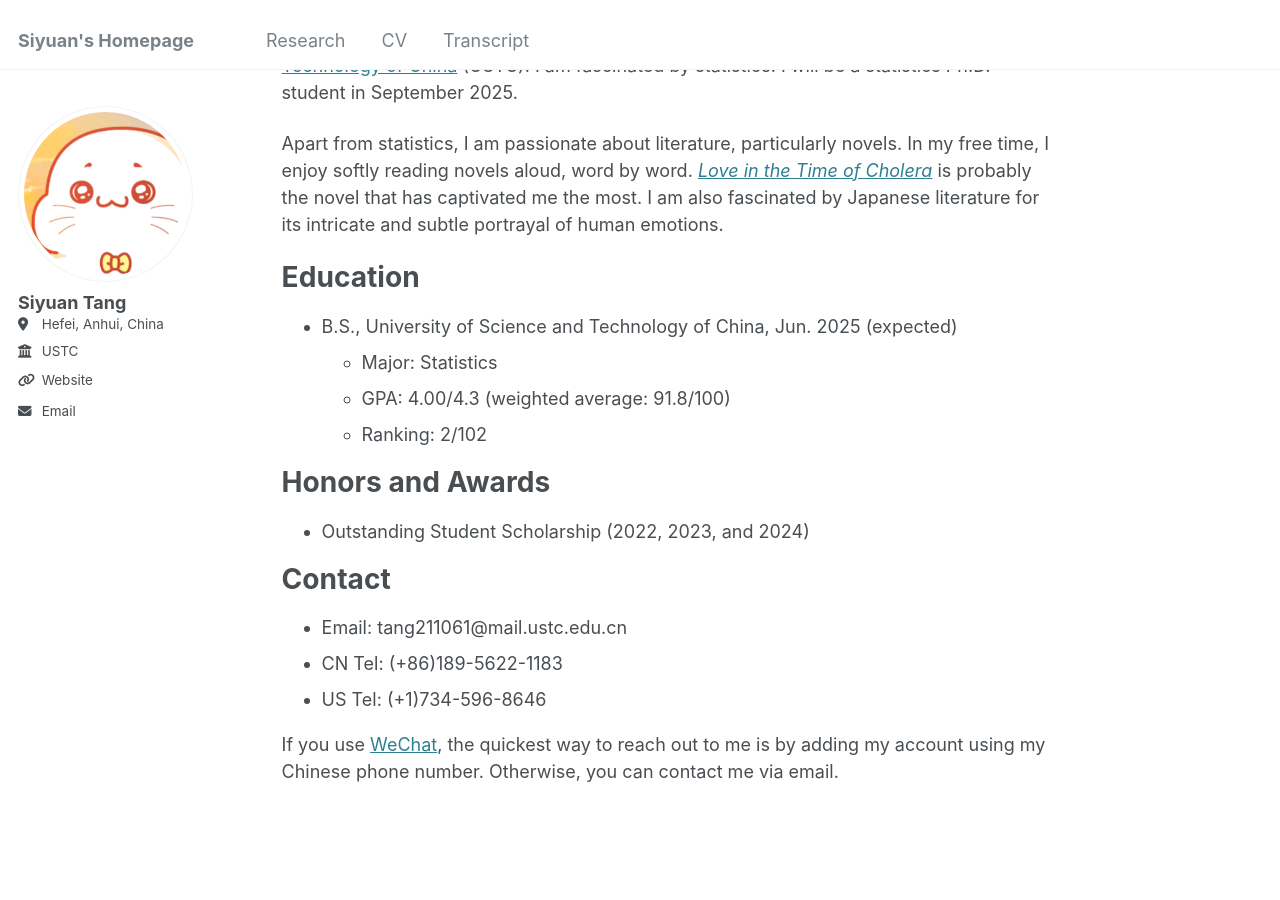
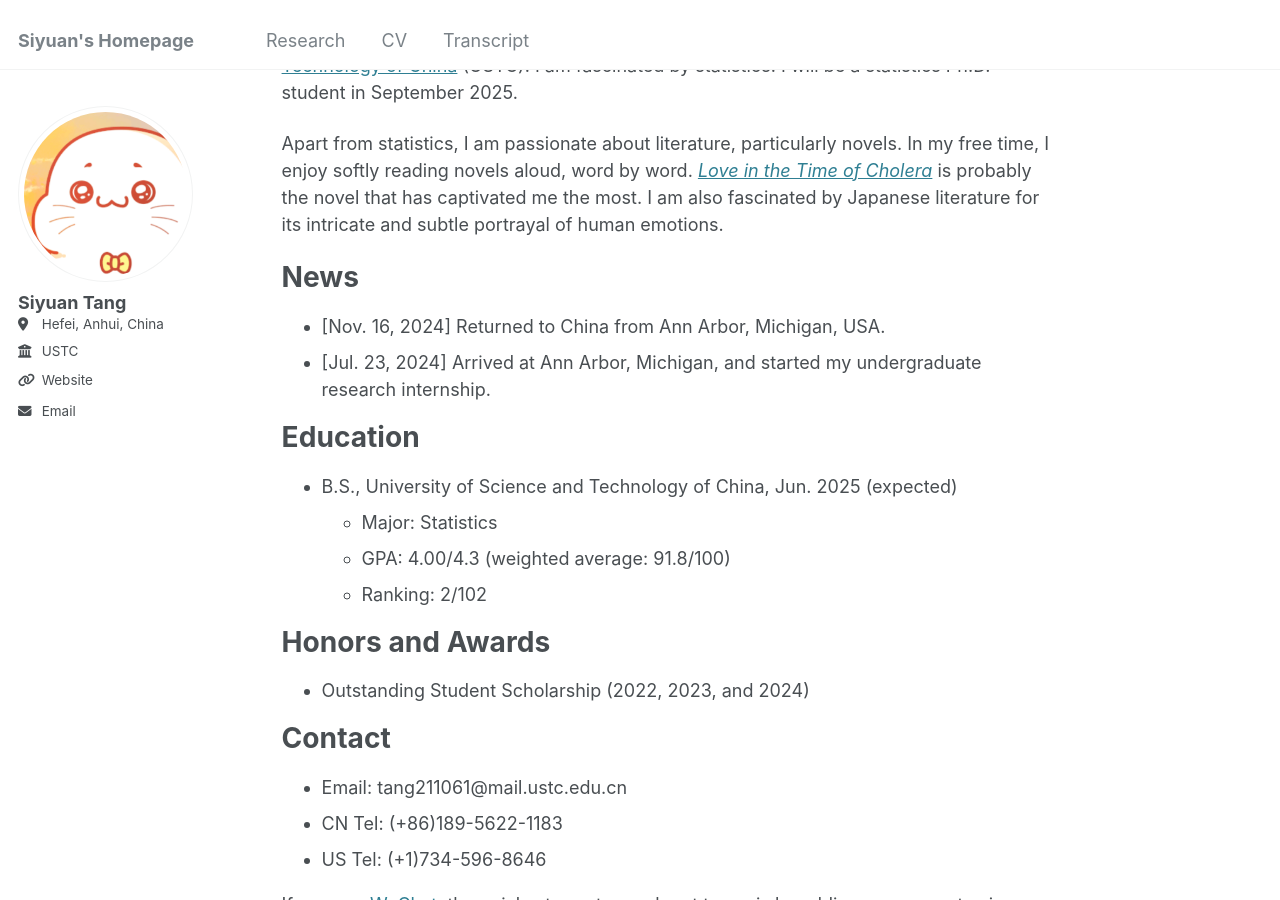
Before and after one commit to jacktangsy/jacktangsy.github.io, a Jekyll site: the page built from _pages/about.md, in a window 1280 px wide and 900 px high, scrolled down 459 px. Built offline with Jekyll 4.4.1, drawn with Linux system fonts in a browser that asks for light colours.

Commit message:
Update about.md

```diff
--- a/_pages/about.md
+++ b/_pages/about.md
@@ -15,6 +15,11 @@ Who I Am
 I am currently a senior student majoring in statistics at the <a href="https://en.ustc.edu.cn/" target="_blank">University of Science and Technology of China</a> (USTC). I am fascinated by statistics. I will be a statistics Ph.D. student in September 2025.
 
 Apart from statistics, I am passionate about literature, particularly novels. In my free time, I enjoy softly reading novels aloud, word by word. <a href="https://en.wikipedia.org/wiki/Love_in_the_Time_of_Cholera" target="_blank">*Love in the Time of Cholera*</a> is probably the novel that has captivated me the most. I am also fascinated by Japanese literature for its intricate and subtle portrayal of human emotions.
+
+News
+======
+* [Nov. 16, 2024] Returned to China from Ann Arbor, Michigan, USA.
+* [Jul. 23, 2024] Arrived at Ann Arbor, Michigan, and started my undergraduate research internship.
 
 Education
 ======
```
